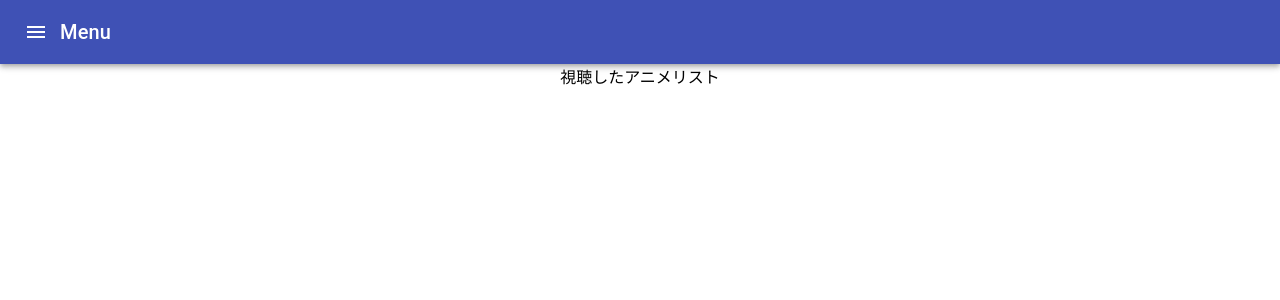
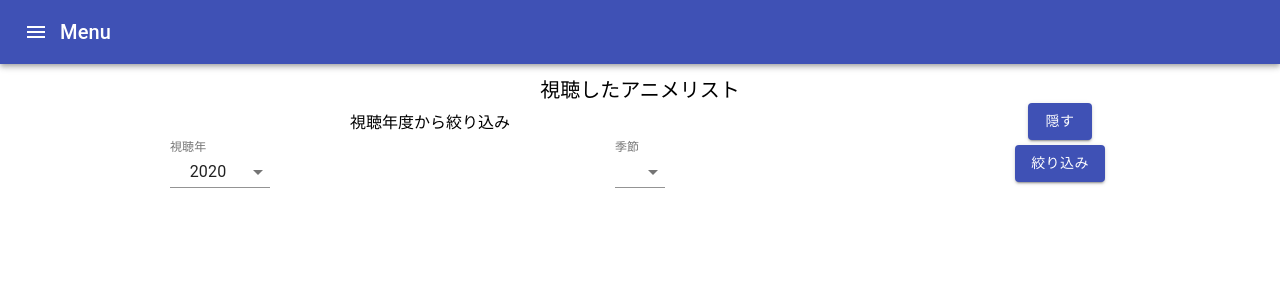
Before and after one commit to hirarira/Animel, a React (Create React App) app: page / in a window 1280 px wide. Shown: the top 300 px of the page. Built offline with nearby package versions, Linux system fonts and the light colour scheme.

Commit message:
月日の入力画面を作成

```diff
--- a/src/App.tsx
+++ b/src/App.tsx
@@ -1,13 +1,13 @@
 import React from 'react';
 import './App.css';
 import { BrowserRouter as Router, Route } from 'react-router-dom';
-import Index from './pages/Index';
+import WatchAnimeList from './pages/WatchAnimeList/Index';
 
 function App() {
   return (
     <div className="App">
       <Router>
-        <Route exact path='/' component={Index}/>
+        <Route exact path='/' component={WatchAnimeList}/>
       </Router>
     </div>
   );
--- a/src/pages/Index.tsx
+++ /dev/null
@@ -1,18 +0,0 @@
-import React from "react";
-import { Grid } from '@material-ui/core';
-import Header from "../common/Header";
-
-const Index: React.FC = (()=>{
-  return (
-    <Grid container>
-      <Grid item xs={12}>
-        <Header />
-      </Grid>
-      <Grid item xs={12}>
-        視聴したアニメリスト
-      </Grid>
-    </Grid>
-  )
-});
-
-export default Index;
--- /dev/null
+++ b/src/pages/WatchAnimeList/FilterWatchYear.tsx
@@ -0,0 +1,93 @@
+import React, { useState } from "react";
+import { Button, FormControl, Grid, InputLabel, makeStyles, MenuItem, Select } from '@material-ui/core';
+
+interface Props {
+  watchYear: string,
+  watchSeason: string,
+  setWatchYear: React.Dispatch<React.SetStateAction<string>>,
+  setWatchSeason: React.Dispatch<React.SetStateAction<string>>
+}
+
+const useStyles = makeStyles((theme) => ({
+  section: {
+    width: '100%'
+  },
+  input: {
+    width: "100px"
+  },
+  inputSeason: {
+    width: '50px'
+  }
+}));
+
+const FilterWatchYear: React.FC<Props> = ((props: Props)=>{
+  const [showInput, switchShowInput] = useState<boolean>(true);
+  const classes = useStyles();
+  const handleChangeYear = (event: any) => {
+    props.setWatchYear(event.target.value);
+  }
+  const handleChangeSeason = (event: any) => {
+    props.setWatchSeason(event.target.value);
+  }
+  const startYear = 2010;
+  const endYear = 2021;
+  const yearNum = endYear-startYear+1;
+  const yearList = [...Array(yearNum)].map((a,x)=>{return startYear+x;});
+  const seasonList = ['', '冬', '春', '夏', '秋'];
+
+  return (
+    <Grid container justify="center" alignItems="center" className={classes.section}>
+      <Grid item xs={8}>
+        視聴年度から絞り込み
+      </Grid>
+      <Grid item xs={4}>
+        <Button variant="contained" color="primary" onClick={()=>{
+          switchShowInput(!showInput);
+        }}>
+          隠す
+        </Button>
+      </Grid>
+      { showInput &&
+        <>
+        <Grid item xs={4}>
+          <FormControl className={classes.input}>
+            <InputLabel shrink id="demo-simple-select-label">視聴年</InputLabel>
+            <Select
+              value={props.watchYear}
+              onChange={handleChangeYear}
+            >
+              { yearList.map((year, idx)=>{
+                return (
+                  <MenuItem key={idx} value={year}>{year}</MenuItem>
+                )
+              })}
+            </Select>
+          </FormControl>
+        </Grid>
+        <Grid item xs={4}>
+          <FormControl className={classes.inputSeason}>
+            <InputLabel shrink id="demo-simple-select-label">季節</InputLabel>
+            <Select
+              value={props.watchYear}
+              onChange={handleChangeSeason}
+            >
+              { seasonList.map((year, idx)=>{
+                return (
+                  <MenuItem key={idx} value={year}>{year}</MenuItem>
+                )
+              })}
+            </Select>
+          </FormControl>
+        </Grid>
+        <Grid item xs={4}>
+          <Button variant="contained" color="primary">
+            絞り込み
+          </Button>
+        </Grid>
+        </>
+      }
+    </Grid>
+  )
+});
+
+export default FilterWatchYear;
--- /dev/null
+++ b/src/pages/WatchAnimeList/Index.tsx
@@ -0,0 +1,46 @@
+import React, { useState } from "react";
+import { Button, Grid, InputLabel, makeStyles } from '@material-ui/core';
+import Header from "../../common/Header";
+import FilterWatchYear from "./FilterWatchYear";
+
+const useStyles = makeStyles((theme) => ({
+  main: {
+    margin: '10px',
+    width: 'calc(100% - 20px)'
+  },
+  title: {
+    fontSize: '20px'
+  },
+  section: {
+    width: '100%'
+  }
+}));
+
+const WatchAnimeList: React.FC = (()=>{
+  const [watchYear, setWatchYear] = useState('2020');
+  const [watchSeason, setWatchSeason] = useState('');
+  const [highRate, setHighRate] = useState<number>(100);
+  const [lowRate, setLowRate] = useState<number>(0);
+  const classes = useStyles();
+
+  return (
+    <>
+      <Header />
+      <Grid container className={classes.main}>
+        <Grid item xs={12} className={classes.title}>
+          視聴したアニメリスト
+        </Grid>
+        <Grid item xs={12}>
+          <FilterWatchYear
+            watchYear={watchYear}
+            watchSeason={watchSeason}
+            setWatchYear={setWatchYear}
+            setWatchSeason={setWatchSeason}
+          />
+        </Grid>
+      </Grid>
+    </>
+  )
+});
+
+export default WatchAnimeList;
```
